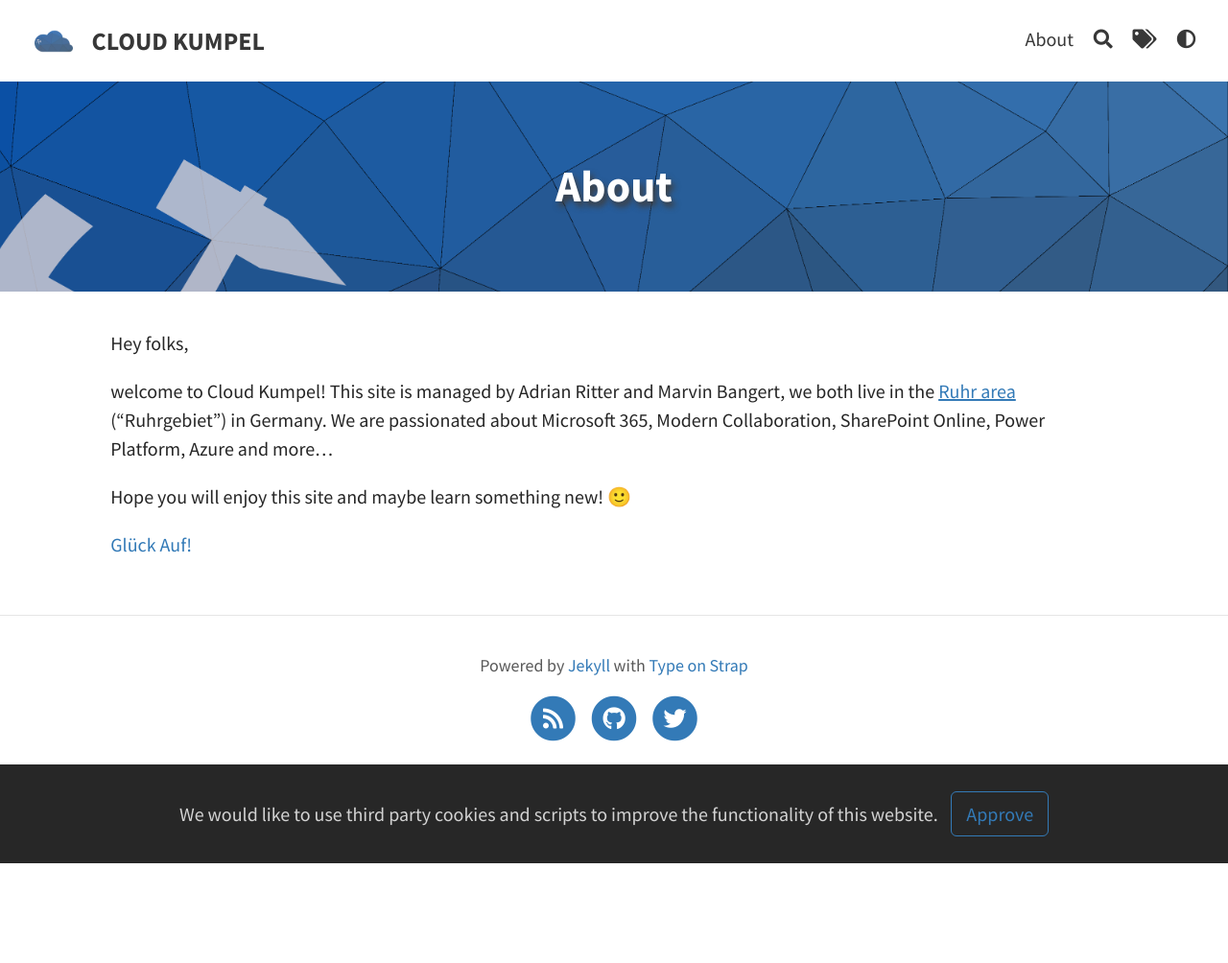
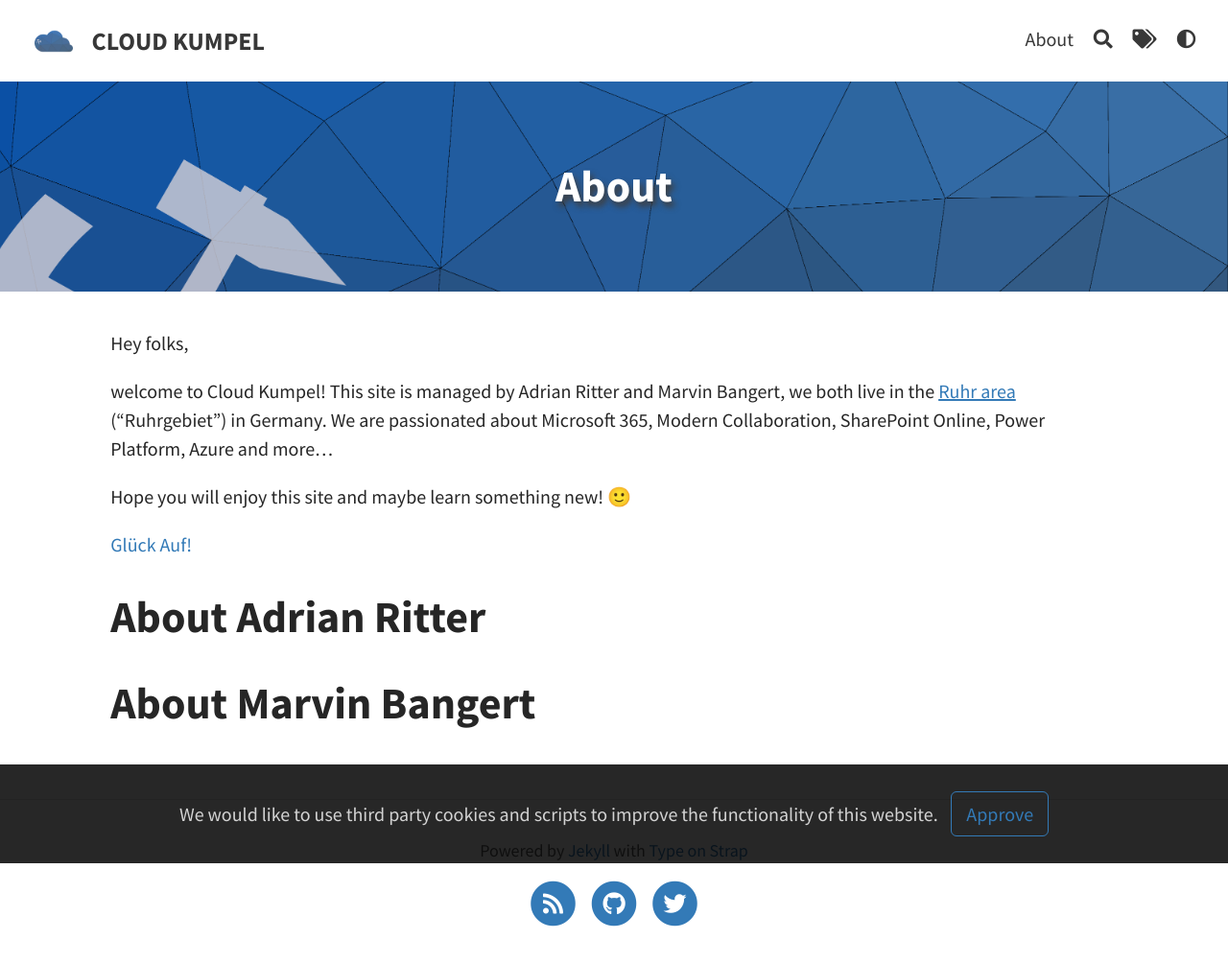
Before and after one commit to Cloud-Kumpel/CloudKumpel, a Jekyll site: the page built from pages/about.md, in a window 1280 px wide. Shown: the whole page at 96% size. Built offline with Jekyll 4.4.1, drawn with Linux system fonts in a browser that asks for light colours; before the commit the page ends 900 px from its top, so only the background shows below that.

Commit message:
Added About Personheader

```diff
--- a/pages/about.md
+++ b/pages/about.md
@@ -12,3 +12,7 @@
 Hope you will enjoy this site and maybe learn something new! 🙂
 
 [Glück Auf!](https://en.wikipedia.org/wiki/Gl%C3%BCck_auf){:target="_blank"}
+
+# About Adrian Ritter
+
+# About Marvin Bangert
```
